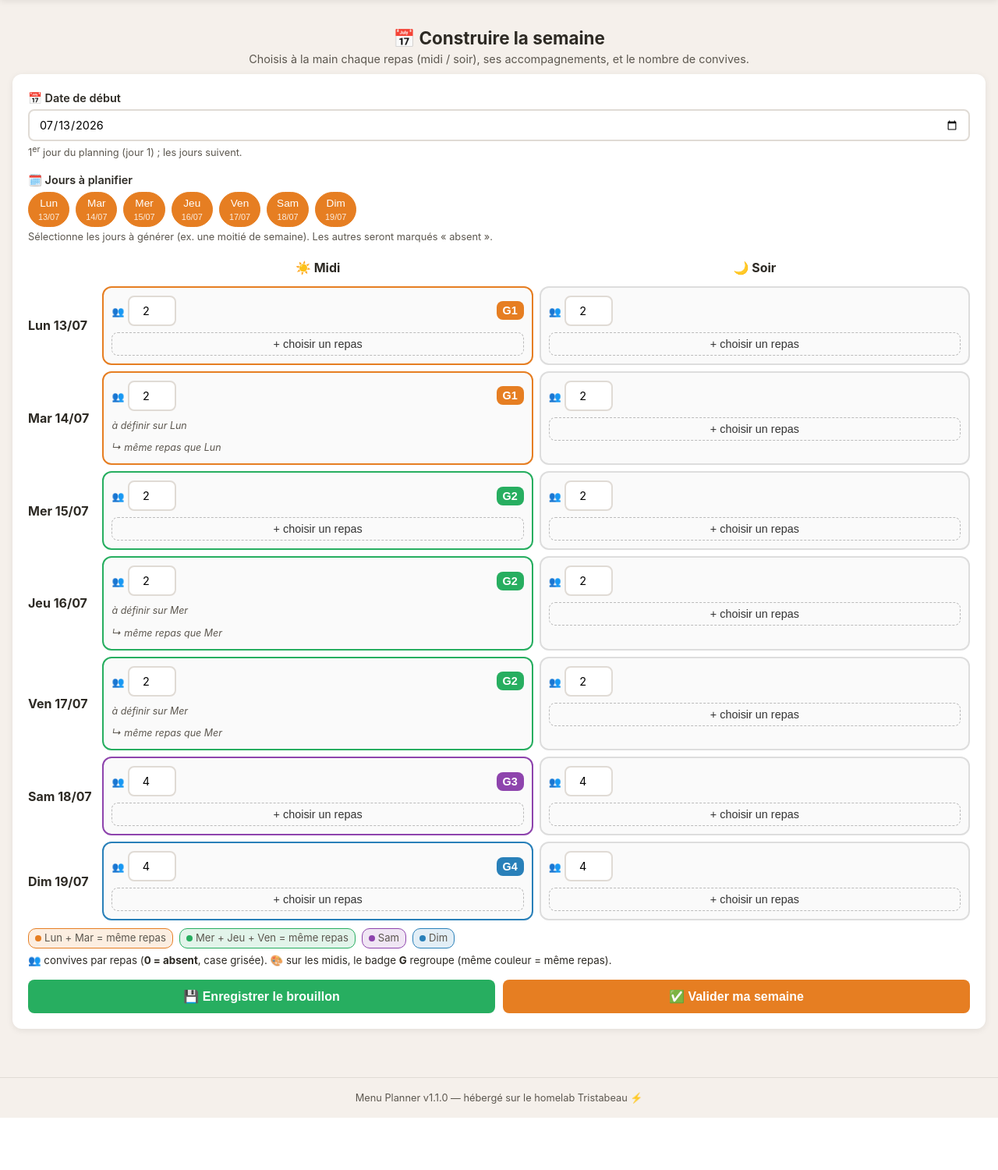
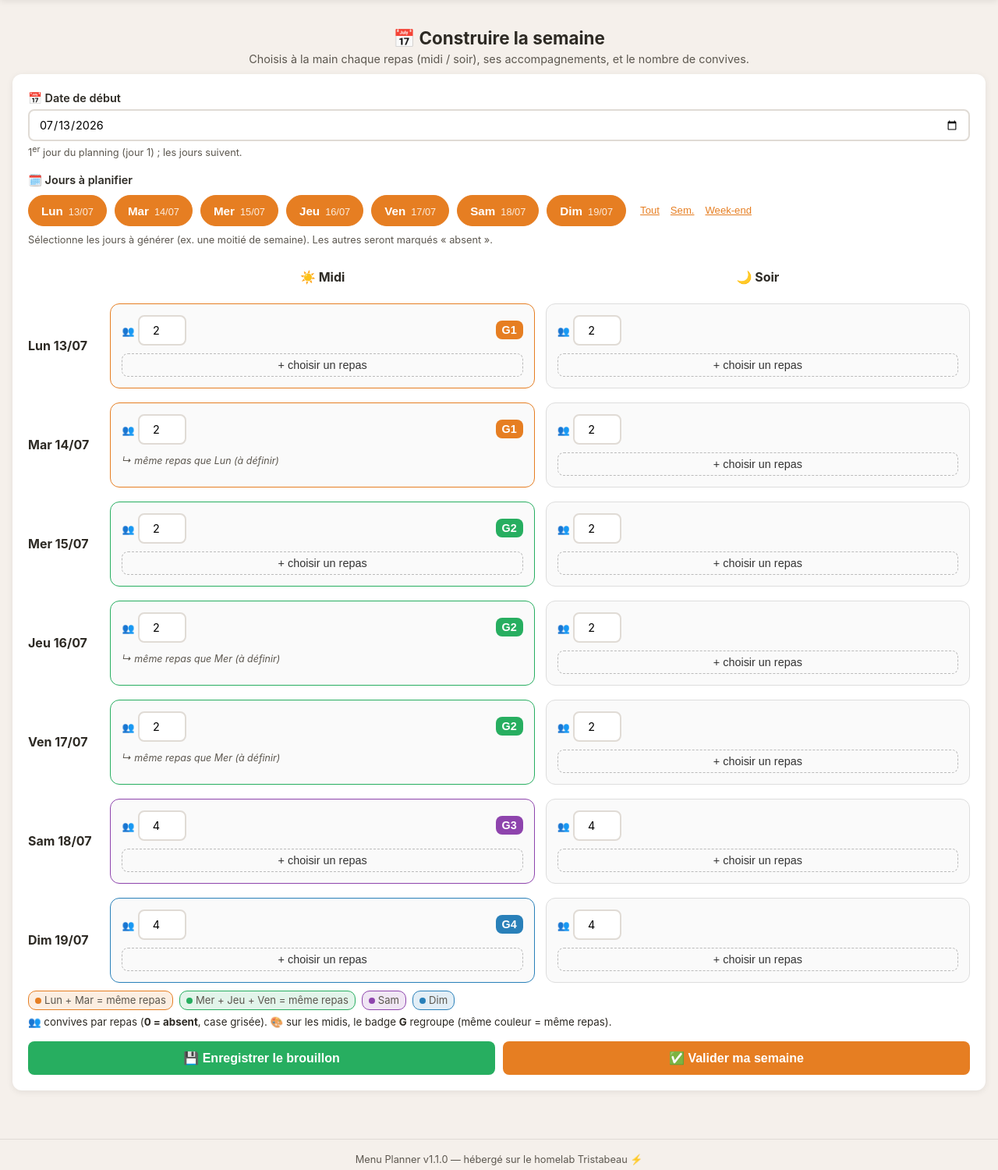
Before and after one commit to LapassetAlexis/RecetteApp, a FastAPI app: page / in a window 1280 px wide. Shown: the part 55-1555 px from the top of the page at 78% size. Before the commit the page ends 1488 px from the top, so only its background shows below. Run offline with FastAPI, Linux system fonts and the light colour scheme; data that the repository does not hold is empty.

Commit message:
fix(planning): affichage du constructeur (jours aérés, case suiveuse dédupliquée)
- case midi suiveuse : une seule ligne au lieu de deux infos redondantes
  (« à définir sur X » + « même repas que X »).
- chips des jours à planifier : pills horizontales plus lisibles + raccourcis
  Tout / Sem. / Week-end.
- grille moins dense : espacement entre jours, cases plus respirantes.

```diff
--- a/app/templates/index.html
+++ b/app/templates/index.html
@@ -2,20 +2,21 @@
 {% block title %}Construire un planning{% endblock %}
 {% block content %}
 <style>
-.build-wrap { overflow-x: auto; }
+.build-wrap { overflow-x: auto; margin-top: 8px; }
 .build-grid {
     display: grid;
     grid-template-columns: auto 1fr 1fr;
-    gap: 8px;
+    column-gap: 14px;
+    row-gap: 18px;
     min-width: 560px;
     align-items: stretch;
 }
 .b-colhead { text-align: center; font-weight: 700; padding: 4px 0; }
-.b-rowlabel { display: flex; align-items: center; font-weight: 700; padding-right: 6px; white-space: nowrap; }
+.b-rowlabel { display: flex; align-items: center; font-weight: 700; padding-right: 10px; white-space: nowrap; }
 .b-cell {
-    display: flex; flex-direction: column; gap: 8px;
-    padding: 10px; border-radius: 12px;
-    border: 2px solid var(--bd, #ddd); background: var(--bg2, #fafafa);
+    display: flex; flex-direction: column; gap: 10px;
+    padding: 14px; border-radius: 12px;
+    border: 1.5px solid var(--bd, #ddd); background: var(--bg2, #fafafa);
 }
 .b-cell.off { opacity: .5; filter: grayscale(1); }
 .b-top { display: flex; align-items: center; justify-content: space-between; gap: 8px; }
@@ -64,13 +65,17 @@
 .pk-empty { padding: 20px; text-align: center; color: var(--t2, #999); }
 .build-actions { display: flex; flex-wrap: wrap; gap: 10px; margin-top: 14px; }
 .build-actions .btn { flex: 1 1 220px; }
-.day-chips { display: flex; flex-wrap: wrap; gap: 8px; margin-top: 4px; }
-.day-chip { display: inline-flex; flex-direction: column; align-items: center; gap: 1px;
-    padding: 6px 12px; border: 1px solid var(--bo); border-radius: 999px; cursor: pointer;
-    background: var(--card, #fff); font-size: .85rem; user-select: none; transition: all .12s; }
-.day-chip small { font-size: .68rem; color: var(--t2); }
+.day-chips { display: flex; flex-wrap: wrap; gap: 10px; margin: 8px 0; }
+.day-chip { display: inline-flex; align-items: baseline; gap: 7px;
+    padding: 10px 16px; border: 1.5px solid var(--bo); border-radius: 999px; cursor: pointer;
+    background: var(--card, #fff); font-size: .95rem; font-weight: 600; user-select: none; transition: all .12s; }
+.day-chip:hover { border-color: var(--pr, #e67e22); }
+.day-chip small { font-size: .8rem; font-weight: 400; color: var(--t2); }
 .day-chip.sel { background: var(--pr, #e67e22); border-color: var(--pr, #e67e22); color: #fff; }
 .day-chip.sel small { color: rgba(255,255,255,.85); }
+.day-chips-tools { display: inline-flex; gap: 6px; align-items: center; margin-left: 4px; }
+.day-chips-tools button { border: none; background: transparent; color: var(--pr, #e67e22);
+    cursor: pointer; font-size: .82rem; text-decoration: underline; padding: 4px; }
 </style>
 
 <div class="hero">
@@ -322,10 +327,10 @@ function cellHtml(c) {
             if (src.main) {
                 h += `<div class="b-main ro">${mainLabel(src.main)}</div>`;
                 src.accompagnements.forEach(a => { h += `<div class="b-side ro"><span>🥗 ${esc(a.nom)}</span></div>`; });
+                h += `<small class="b-follow-note">↳ même repas que ${dayInfo(ed).court}</small>`;
             } else {
-                h += `<span class="b-follow-note">à définir sur ${dayInfo(ed).court}</span>`;
+                h += `<small class="b-follow-note">↳ même repas que ${dayInfo(ed).court} <em>(à définir)</em></small>`;
             }
-            h += `<small class="b-follow-note">↳ même repas que ${dayInfo(ed).court}</small>`;
             h += '</div>';
             return h;
         }
@@ -346,6 +351,14 @@ function cellHtml(c) {
 
 // Chips multi-select des jours à planifier. Toggle → re-render de la grille
 // (les jours non sélectionnés disparaissent et seront marqués « absent »).
+// Applique une sélection de jours (garde toujours >= 1 jour) puis re-render.
+function setActiveDays(days) {
+    if (!days.length) return;
+    activeDays.clear();
+    days.forEach(d => activeDays.add(d));
+    renderGrid();
+}
+
 function renderDayChips() {
     const box = document.getElementById('day-chips');
     if (!box) return;
@@ -368,6 +381,16 @@ function renderDayChips() {
         });
         box.appendChild(chip);
     }
+    // Raccourcis de sélection.
+    const tools = document.createElement('span');
+    tools.className = 'day-chips-tools';
+    [['Tout', [1,2,3,4,5,6,7]], ['Sem.', [1,2,3,4,5]], ['Week-end', [6,7]]].forEach(([lbl, days]) => {
+        const b = document.createElement('button');
+        b.type = 'button'; b.textContent = lbl;
+        b.addEventListener('click', () => setActiveDays(days));
+        tools.appendChild(b);
+    });
+    box.appendChild(tools);
 }
 
 function renderGrid() {
```
